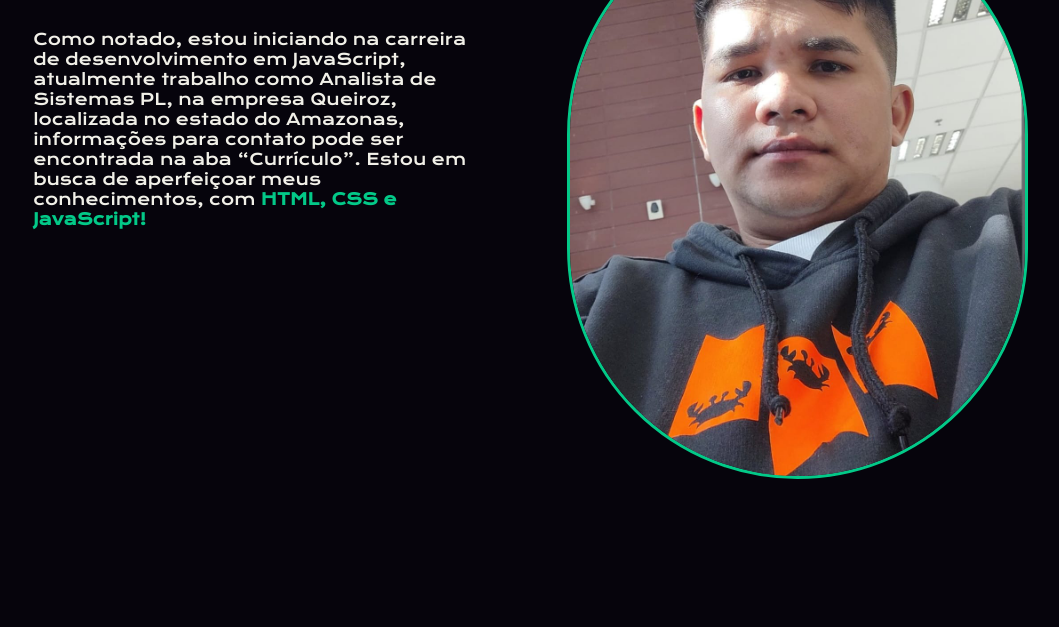
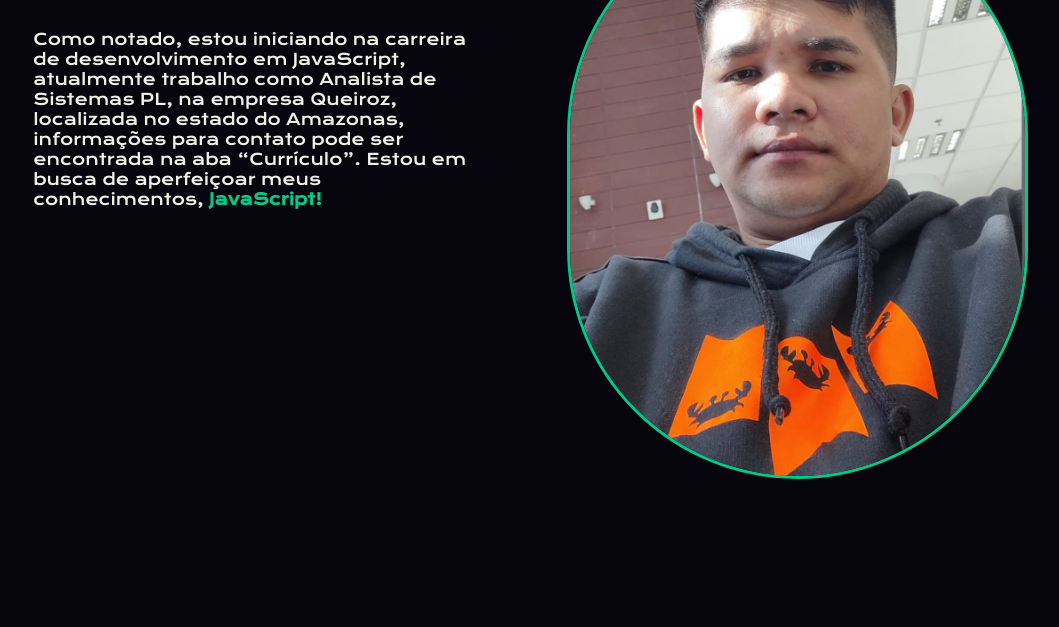
Before and after one commit to TTshok/Matheus-Batista, a plain HTML site: page sobreMim.html in a window 1280 px wide. Shown: the part 173-800 px from the top of the page, without its empty margins (38-1097 px from the left). Drawn offline with nearby package versions, Linux system fonts and the light colour scheme.

Commit message:
sobre mim

```diff
--- a/sobreMim.html
+++ b/sobreMim.html
@@ -25,7 +25,7 @@
                         atualmente trabalho como Analista de Sistemas PL, na
                         empresa Queiroz, localizada no estado do Amazonas, informações
                         para contato pode ser encontrada na aba “Currículo”. Estou em
-                        busca de aperfeiçoar meus conhecimentos, com <strong class="linguagem">HTML, CSS e JavaScript!</strong>
+                        busca de aperfeiçoar meus conhecimentos, <strong class="linguagem">JavaScript!</strong>
                     </p>
                 </div>
                 <!-- <div class="acesso">
```
